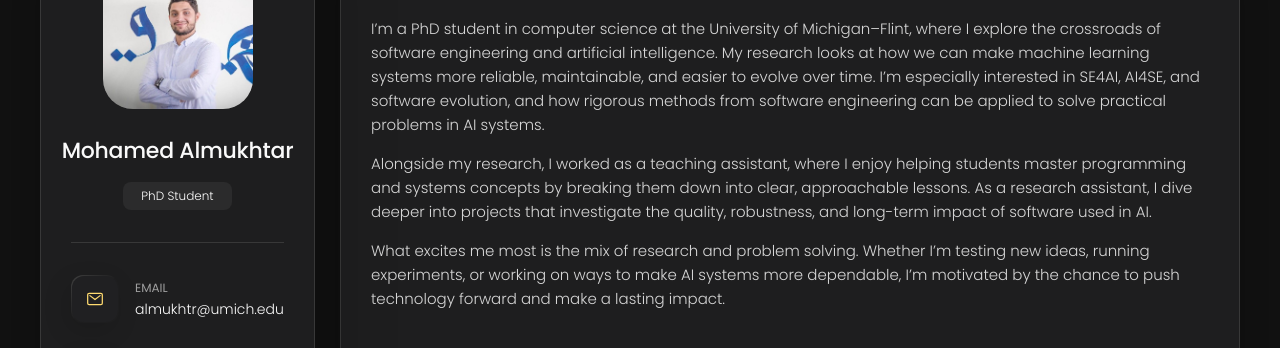
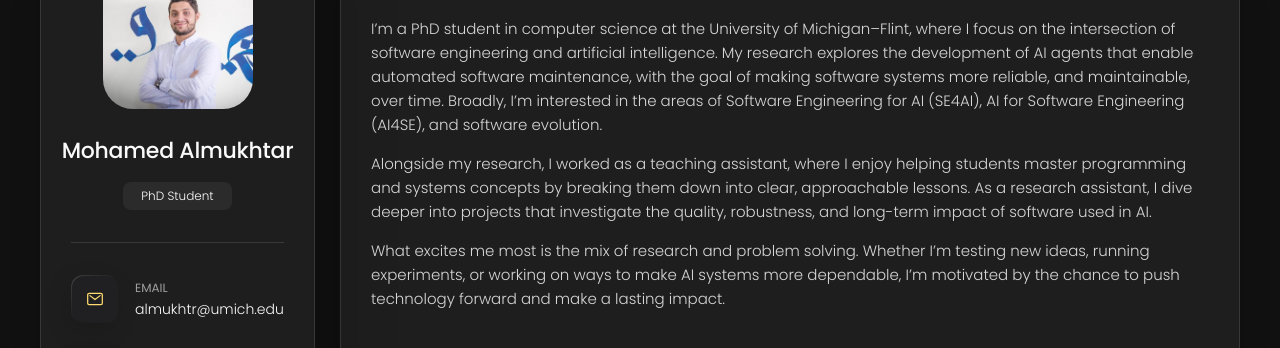
Before and after one commit to malmukhtar/malmukhtar.github.io, a plain HTML site: page index.html in a window 1280 px wide. Shown: the part 162-510 px from the top of the page. Drawn offline with nearby package versions, Linux system fonts and the light colour scheme.

Commit message:
changed the summary

```diff
--- a/index.html
+++ b/index.html
@@ -189,11 +189,11 @@
 
         <section class="about-text">
           <p>
-            I’m a PhD student in computer science at the University of Michigan–Flint, where I explore the crossroads of
-            software engineering and artificial intelligence. My research looks at how we can make machine learning
-            systems more reliable, maintainable, and easier to evolve over time. I’m especially interested in SE4AI,
-            AI4SE, and software evolution, and how rigorous methods from software engineering can be applied to solve
-            practical problems in AI systems.
+            I’m a PhD student in computer science at the University of Michigan–Flint, where I focus on the intersection
+            of software engineering and artificial intelligence. My research explores the development of AI agents that
+            enable automated software maintenance, with the goal of making software systems more reliable, and maintainable,
+            over time. Broadly, I’m interested in the areas of Software Engineering for AI (SE4AI), AI for
+            Software Engineering (AI4SE), and software evolution.
 
 
           </p>
```
